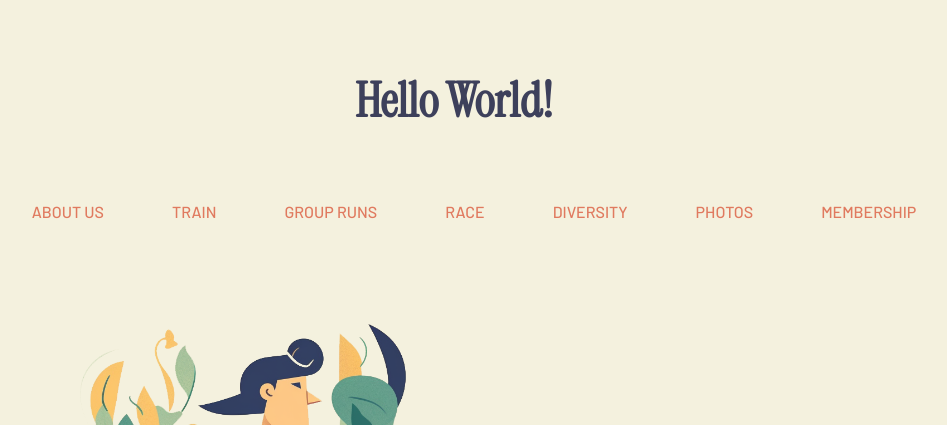
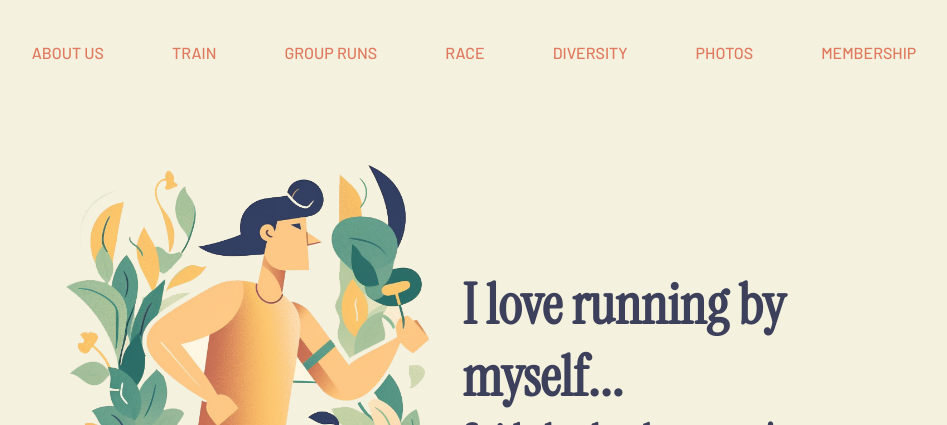
Before and after one commit to garysbot/ca-clubsite-git, a plain HTML site: page index.html in a window 1280 px wide. Shown: the part 308-733 px from the top of the page, without its empty margins (186-1133 px from the left). Drawn offline with Linux system fonts and the light colour scheme.

Commit message:
removed test h3

```diff
--- a/index.html
+++ b/index.html
@@ -14,7 +14,6 @@
         <div class="clubheader">
             <img class="main-logo" src="./resources/imgs/club-logo.png" alt="#">
             <h1>The Prospect Park Runners Collective</h1>
-            <h3>Hello World!</h3>
         </div>
         <!-- Logo Section -->
 
```
Also changed, not shown: 1 other file.
